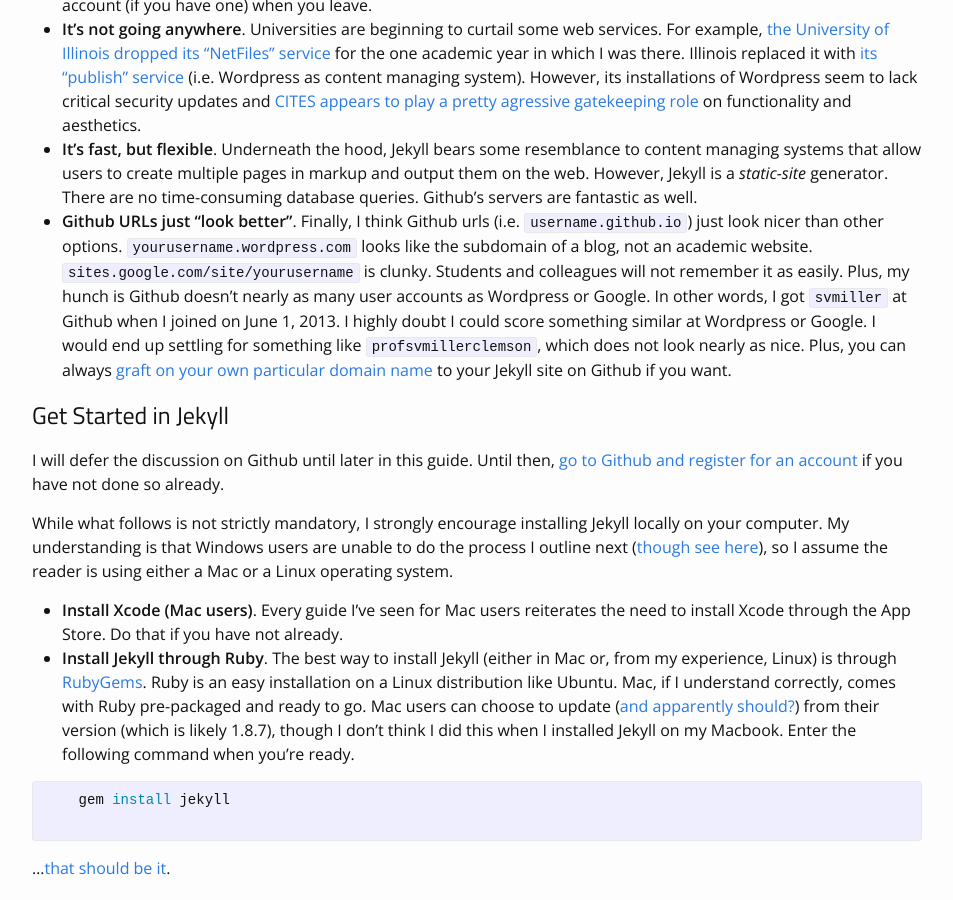
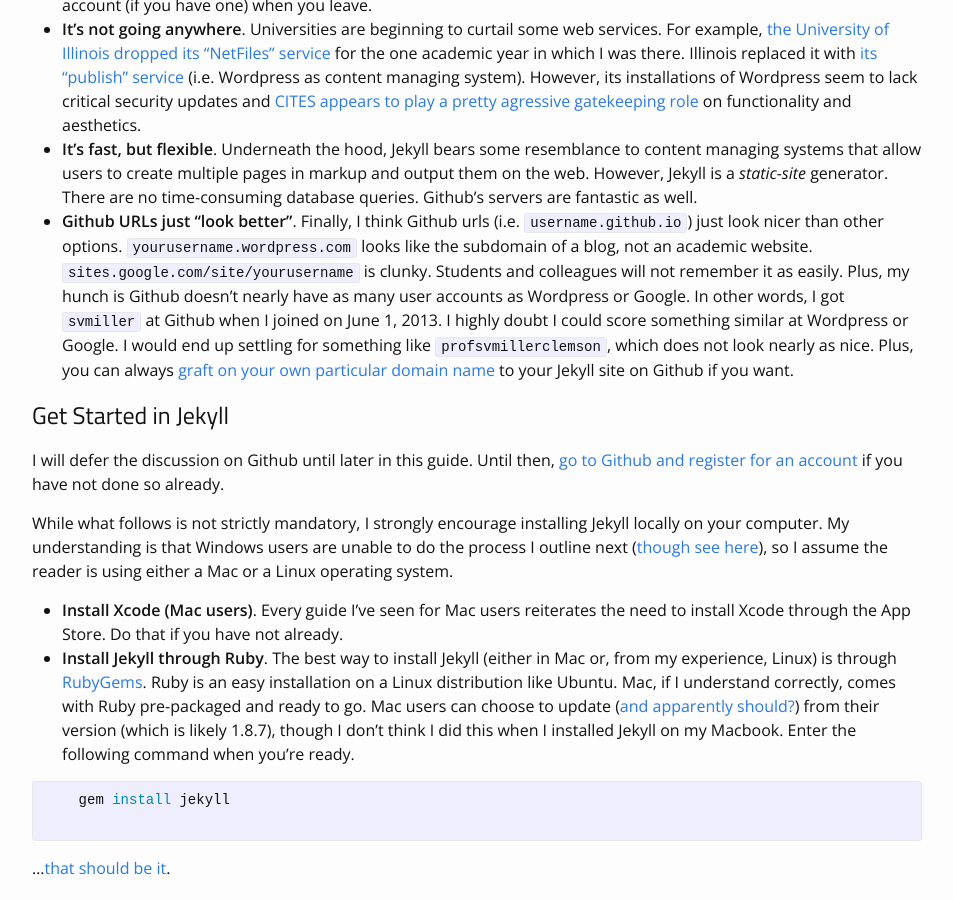
Before and after one commit to svmiller/svmiller.github.io, a Jekyll site: the page built from _posts/2015-08-16-create-your-website-in-jekyll.md, in a window 1280 px wide and 900 px high, scrolled down 1156 px. Shown: the whole window, without its empty margins (163-1116 px from the left). Built offline with Jekyll 4.4.1, drawn with Linux system fonts in a browser that asks for light colours.

Commit message:
edit post for typo I saw immediately after I pushed

```diff
--- a/_posts/2015-08-16-create-your-website-in-jekyll.md
+++ b/_posts/2015-08-16-create-your-website-in-jekyll.md
@@ -35,7 +35,7 @@
 - **It's portable**. Github accounts will stay the same no matter your university affiliation. You'll lose your university account (if you have one) when you leave.
 - **It's not going anywhere**. Universities are beginning to curtail some web services. For example, [the University of Illinois dropped its "NetFiles" service](https://computing.scs.illinois.edu/content/cites-netfiles-retirement) for the one academic year in which I was there. Illinois replaced it with [its "publish" service](https://publish.illinois.edu/) (i.e. Wordpress as content managing system). However, its installations of Wordpress seem to lack critical security updates and [CITES appears to play a pretty agressive gatekeeping role](https://publish.illinois.edu/themes/) on functionality and aesthetics.
 - **It's fast, but flexible**. Underneath the hood, Jekyll bears some resemblance to content managing systems that allow users to create multiple pages in markup and output them on the web. However, Jekyll is a *static-site* generator. There are no time-consuming database queries. Github's servers are fantastic as well.
-- **Github URLs just "look better"**. Finally, I think Github urls (i.e. `username.github.io`) just look nicer than other options. `yourusername.wordpress.com` looks like the subdomain of a blog, not an academic website. `sites.google.com/site/yourusername` is clunky. Students and colleagues will not remember it as easily. Plus, my hunch is Github doesn't nearly as many user accounts as Wordpress or Google. In other words, I got `svmiller` at Github when I joined on June 1, 2013. I highly doubt I could score something similar at Wordpress or Google. I would end up settling for something like `profsvmillerclemson`, which does not look nearly as nice. Plus, you can always [graft on your own particular domain name](https://help.github.com/articles/setting-up-a-custom-domain-with-github-pages/) to your Jekyll site on Github if you want.
+- **Github URLs just "look better"**. Finally, I think Github urls (i.e. `username.github.io`) just look nicer than other options. `yourusername.wordpress.com` looks like the subdomain of a blog, not an academic website. `sites.google.com/site/yourusername` is clunky. Students and colleagues will not remember it as easily. Plus, my hunch is Github doesn't nearly have as many user accounts as Wordpress or Google. In other words, I got `svmiller` at Github when I joined on June 1, 2013. I highly doubt I could score something similar at Wordpress or Google. I would end up settling for something like `profsvmillerclemson`, which does not look nearly as nice. Plus, you can always [graft on your own particular domain name](https://help.github.com/articles/setting-up-a-custom-domain-with-github-pages/) to your Jekyll site on Github if you want.
 
 ## Get Started in Jekyll {#startjekyll}
 
```
